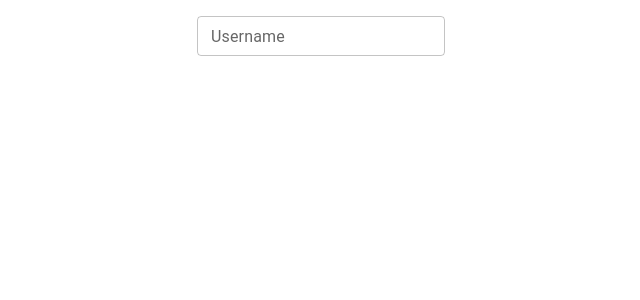
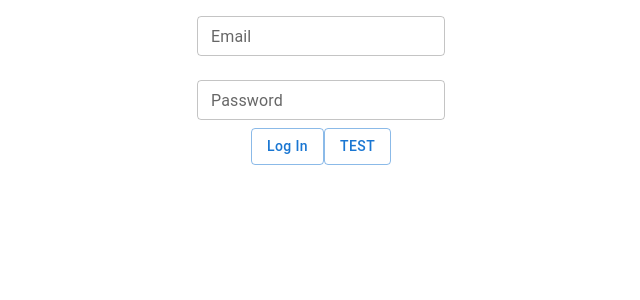
Before and after one commit to kartik-k3/vibe-room, a React (Create React App) app: page /login in a window 1280 px wide. Shown: the top 300 px of the page, without its empty margins (319-959 px from the left). Built offline with nearby package versions, Linux system fonts and the light colour scheme.

Commit message:
Added validation logic to custom TextField

```diff
--- a/src/components/ui/TextInputField.jsx
+++ b/src/components/ui/TextInputField.jsx
@@ -1,21 +1,24 @@
 import { TextField } from "@mui/material";
 import { Controller } from "react-hook-form";
 
-const TextInputField = ({
+const TextInputField = (
+  {
     name = "",
     control,
     rules = { required: false },
     multiline = false,
     label = name,
     placeholder = "",
-}) => {
+  },
+  props
+) => {
   return (
     <div>
       <Controller
         name={name}
         control={control}
         rules={rules}
-        render={({ field: { value, onChange } }) => (
+        render={({ field: { value, onChange }, fieldState: { error } }) => (
           <TextField
             variant="outlined"
             size="small"
@@ -25,6 +28,9 @@ const TextInputField = ({
             label={label}
             margin="normal"
             placeholder={placeholder}
+            helperText={error?.message || ""}
+            error={error}
+            {...props}
           />
         )}
       />
--- a/src/screens/login/Login.js
+++ b/src/screens/login/Login.js
@@ -1,20 +1,66 @@
 import { useForm } from "react-hook-form";
 import TextInputField from "../../components/ui/TextInputField";
 import { Button } from "@mui/material";
+import { createUserWithEmailAndPassword } from "firebase/auth";
+import { auth } from "../../firebase";
 
 const Login = () => {
   const { control, handleSubmit } = useForm();
-  const handleClick = (p) => {
+
+  const handleClick = async (formData) => {
+    createUserWithEmailAndPassword(auth, formData?.email, formData?.password)
+      .then((userCredentials) => {
+        console.log(userCredentials);
+      })
+      .catch((error) => {
+        console.error(error);
+      });
+  };
+
+  const debug = () => {
     debugger;
+    let intervals = [
+      [1, 4],
+      [0, 4],
+    ];
+    intervals.sort((a, b) => a[0] - b[0]);
+    for (let i = 0; i < intervals.length - 1; i++) {
+      if (intervals[i][1] >= intervals[i + 1][0]) {
+        if (intervals[i][1] > intervals[i + 1][1]) {
+          intervals.splice(i, 2, [intervals[i][0], intervals[i][1]]);
+        } else {
+          intervals.splice(i, 2, [intervals[i][0], intervals[i + 1][1]]);
+        }
+        i--;
+      }
+    }
+    return intervals;
   };
+
   return (
     <div>
       <TextInputField
-        name="username"
-        label={"Username"}
-        rules={{ required: true }}
+        name="email"
+        label="Email"
+        rules={{ required: "This Field is Required" }}
         control={control}
       />
+      <TextInputField
+        name="password"
+        label="Password"
+        rules={{ required: "This Field is Required" }}
+        control={control}
+      />
+      <Button
+        sx={{ textTransform: "none" }}
+        onClick={handleSubmit(handleClick)}
+        variant="outlined"
+      >
+        Log In
+      </Button>
+      <Button variant="outlined" onClick={debug}>
+        Test
+      </Button>
     </div>
   );
 };
```
Lines whose indentation alone changed are shown as unchanged.
